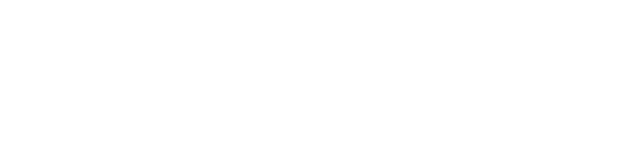
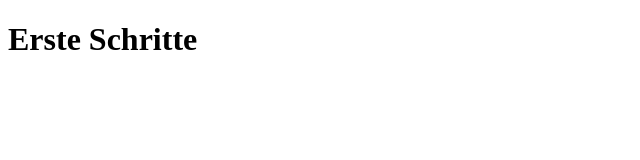
Before and after one commit to KatjaNitsch/gr1, a plain HTML site: page index.html in a window 1280 px wide. Shown: the whole page, without its empty margins (0-640 px from the left). Drawn offline with Linux system fonts and the light colour scheme.

Commit message:
Update index.html
letzte Änderung

```diff
--- a/index.html
+++ b/index.html
@@ -7,6 +7,6 @@
     <title>Document</title>
 </head>
 <body>
-
+ <h1> Erste Schritte</h1>
 </body>
 </html>
```
